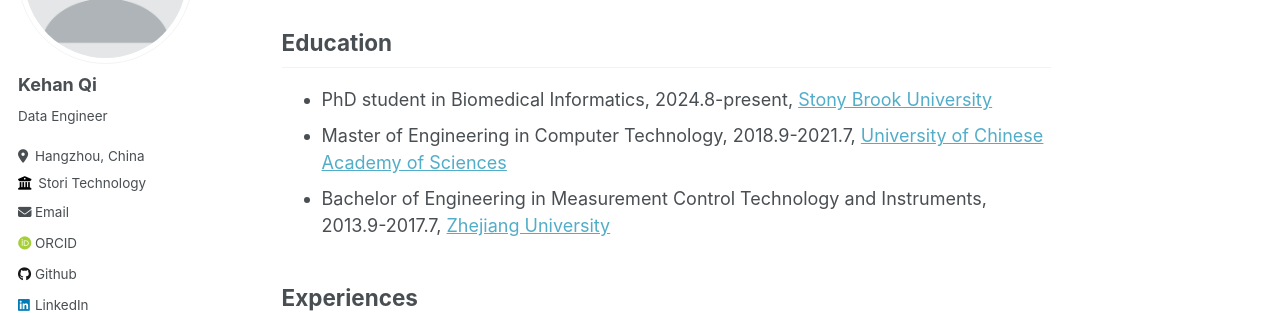
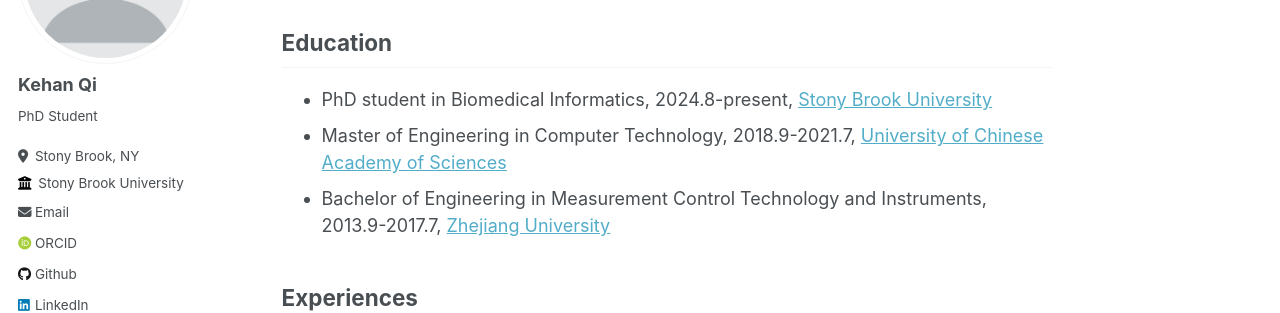
Before and after one commit to Andrewsher/Andrewsher.github.io, a Jekyll site: the page built from _pages/about.md, in a window 1280 px wide. Shown: the part 217-530 px from the top of the page. Built offline with Jekyll 4.4.1, drawn with Linux system fonts in a browser that asks for light colours; some web fonts are replaced.

Commit message:
fix config

```diff
--- a/_config.yml
+++ b/_config.yml
@@ -11,7 +11,7 @@ locale                   : "en-US"
 title                    : "Kehan Qi"
 title_separator          : "-"
 name                     : &name "Kehan Qi"
-description              : &description "Data Engineer"
+description              : &description "PhD Student, Stony Brook University"
 url                      : https://Andrewsher.github.io # the base hostname & protocol for your site e.g. "https://mmistakes.github.io"
 baseurl                  : "" # the subpath of your site, e.g. "/blog"
 repository               : "Andrewsher/Andrewsher.github.io"
@@ -24,11 +24,11 @@ author:
   avatar           : "profile.png"
   name             : "Kehan Qi"
   pronouns         : # example: "she/her"
-  bio              : "Data Engineer"
-  location         : "Hangzhou, China"
-  employer         : "Stori Technology"
+  bio              : "PhD Student"
+  location         : "Stony Brook, NY"
+  employer         : "Stony Brook University"
   uri              : # URL
-  email            : "qikehan@zju.edu.cn"
+  email            : "kehan.qi@stonybrook.edu"
 
   # Academic websites
   arxiv            : # URL - Update with the correct link to your profile
```
